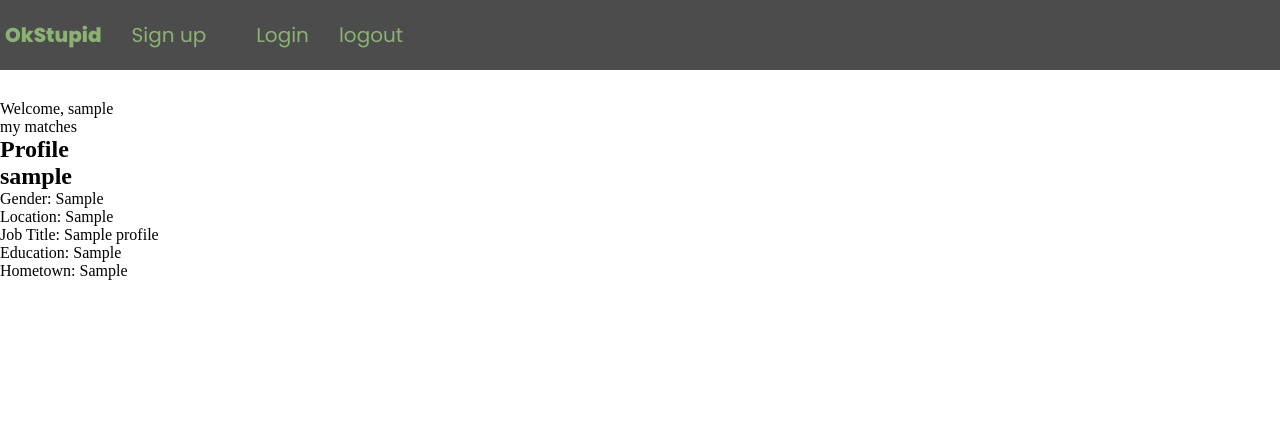
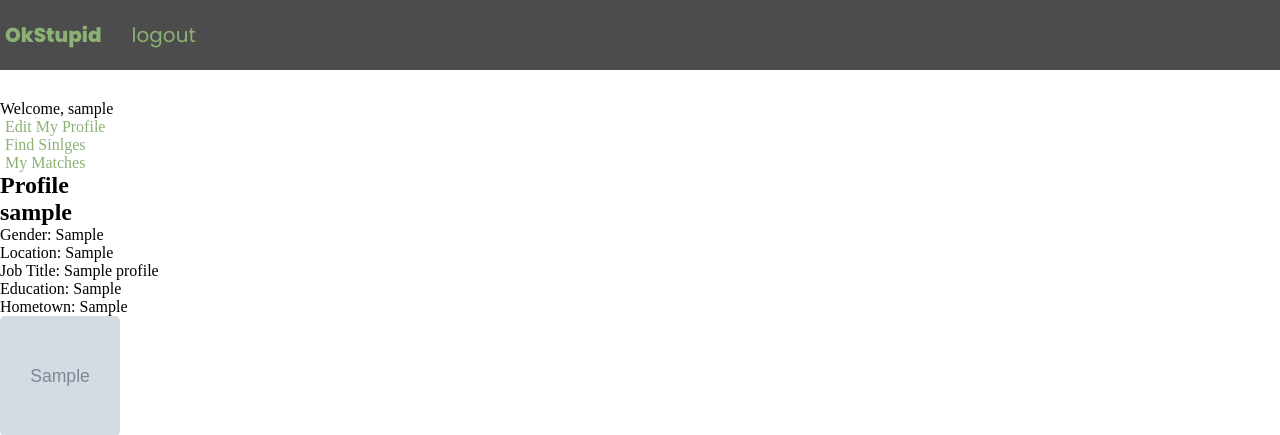
Before and after one commit to jcylok/okstupid, a Django app: page /profile/ in a window 1280 px wide. Shown: the top 435 px of the page. Run offline with Django 3.2, Linux system fonts and the light colour scheme; a user stored in the database is signed in; tables that the repository leaves empty hold one stand-in row (values such as "Sample post"); grey boxes marked "Sample" are stand-in pictures; some web fonts are replaced.

Commit message:
big fixed on routes

```diff
--- a/okstupid/templates/base.html
+++ b/okstupid/templates/base.html
@@ -22,16 +22,19 @@
       <nav class="navhead">
           <ul class="navbar">
         <h1 class="logo"><a href="{% url 'home'%}">OkStupid</a></h1>
-          <li class="item">
-          <a href="{% url 'register' %}">Sign up</a>
-          </li>
-          <li class="item">
-            <a href="{% url 'login' %}">Login</a>
-          </li>
+
           {% if user.is_authenticated %}
-            <li class="list">
-             <a href="{% url 'home' %}">logout</a>
+            <li class="item">
+               <a href="{% url 'logout' %}">logout</a>
             </li>
+          {% else %}
+             <li class="item">
+               <a href="{% url 'register' %}">Sign up</a>
+             </li>
+             <li class="item">
+               <a href="{% url 'login' %}">Login</a>
+             </li>
+
           {% endif %}
         </ul>
       </nav>
--- a/okstupid/templates/find_singles.html
+++ b/okstupid/templates/find_singles.html
@@ -6,7 +6,7 @@
       {% if user.is_authenticated %}
       Welcome, {{user.username}}
       {#<a href="{% url 'matches_list' %}">Matches</a>#}
-      <p><a href="{% url 'profile_edit' %}">Edit My Profile</a></p>
+      <p><a href="{% url 'profile' %}">My Profile</a></p>
       {% endif%}
     </section>
   </nav>
--- a/okstupid/templates/matches.html
+++ b/okstupid/templates/matches.html
@@ -3,10 +3,10 @@
 {% block content %}
 <main>
 <ul>
-  <h2>see your matches!</h2>
-  {% for connection in connections %}
+  <h2>See your matches!</h2>
+  {% for mymatch in mymatches %}
   <section>
-  {{ connection.profile_id_connect }}
+  {{ mymatch.nickname }}
 
   </section>
   {% endfor %}
--- a/okstupid/templates/profile.html
+++ b/okstupid/templates/profile.html
@@ -5,7 +5,9 @@
 <section class="form-section">
     {% if request.user == profile.user_id %}
     Welcome, {{ profile.nickname }}
-    <p>my matches</p>
+    <div><a href="{% url 'profile_edit' %}">Edit My Profile</a></div>
+    <div><a href="{% url 'singles_list' %}">Find Sinlges</a></div>
+    <div><a href="{% url 'matches_list' %}">My Matches</a></div>
     {% endif %}
     <h1>Profile</h1>
     <ul>
@@ -15,6 +17,8 @@
       <li> Job Title: {{ profile.job_title}}</li>
       <li> Education: {{ profile.education}}</li>
       <li> Hometown: {{ profile.hometown}}</li>
+      <img src="/media/{{profile.photo_one}}" width="120" height="120"/>
+
     </ul>
 </section>
 <div class="action">
--- a/okstupid/views.py
+++ b/okstupid/views.py
@@ -92,6 +92,12 @@ def match_handle(request, pk):
 def matches_list(request):
   myprofile = Profile.objects.get(user_id=request.user)
   connections = Matched.objects.filter(profile_id_init=myprofile.user_id, confirmed=True) | Matched.objects.filter(profile_id_connect=myprofile.user_id, confirmed=True)
-  print(connections)
-  context = {'myprofile': myprofile, 'connections': connections }
+  myloves = []
+  for connection in connections:
+    if connection.profile_id_init != request.user:
+      myloves.append(connection.profile_id_init)
+    if connection.profile_id_connect != request.user:
+      myloves.append(connection.profile_id_connect)
+  mymatches = Profile.objects.filter(user_id = myloves[1])
+  context = {'myprofile': myprofile, 'mymatches': mymatches }
   return render(request, 'matches.html', context)
```
Also changed, not shown: okstupid/templates/home.html (+6 -1 lines).
